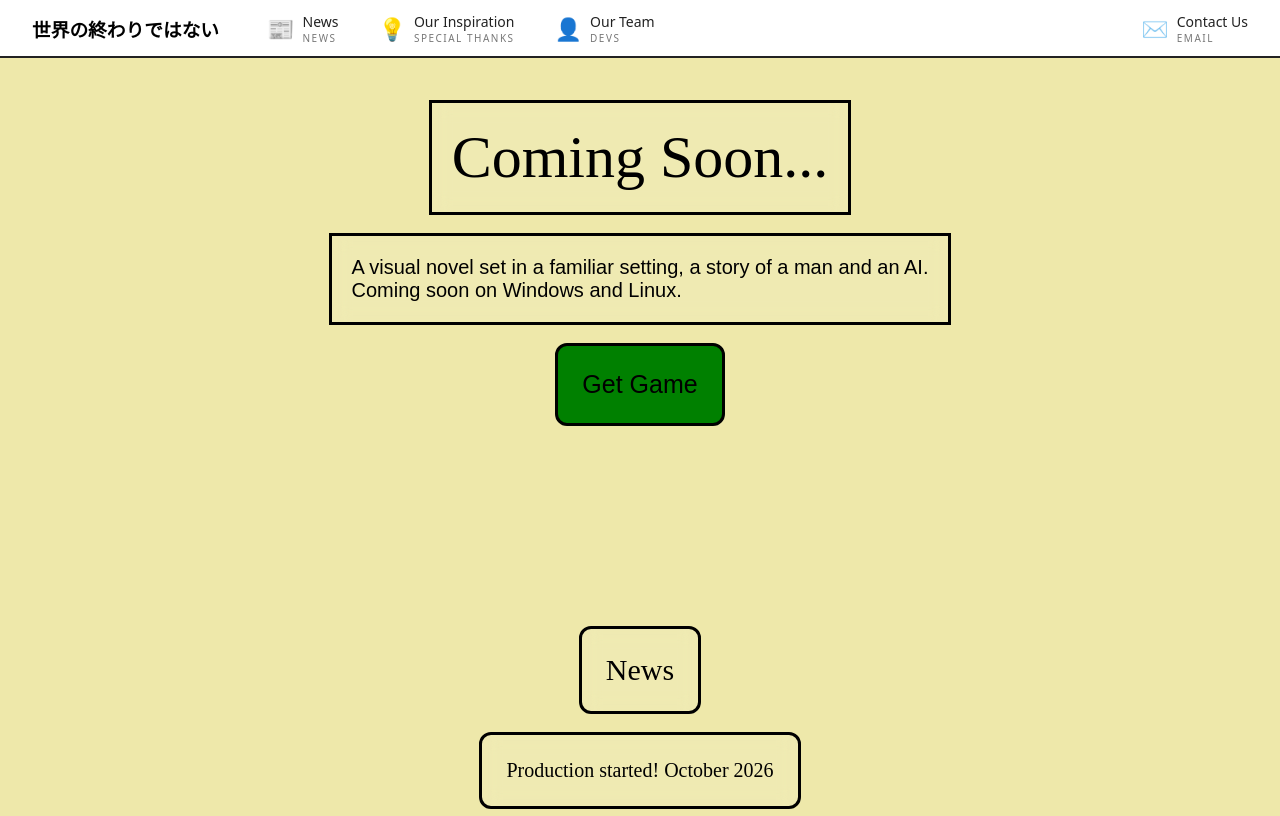
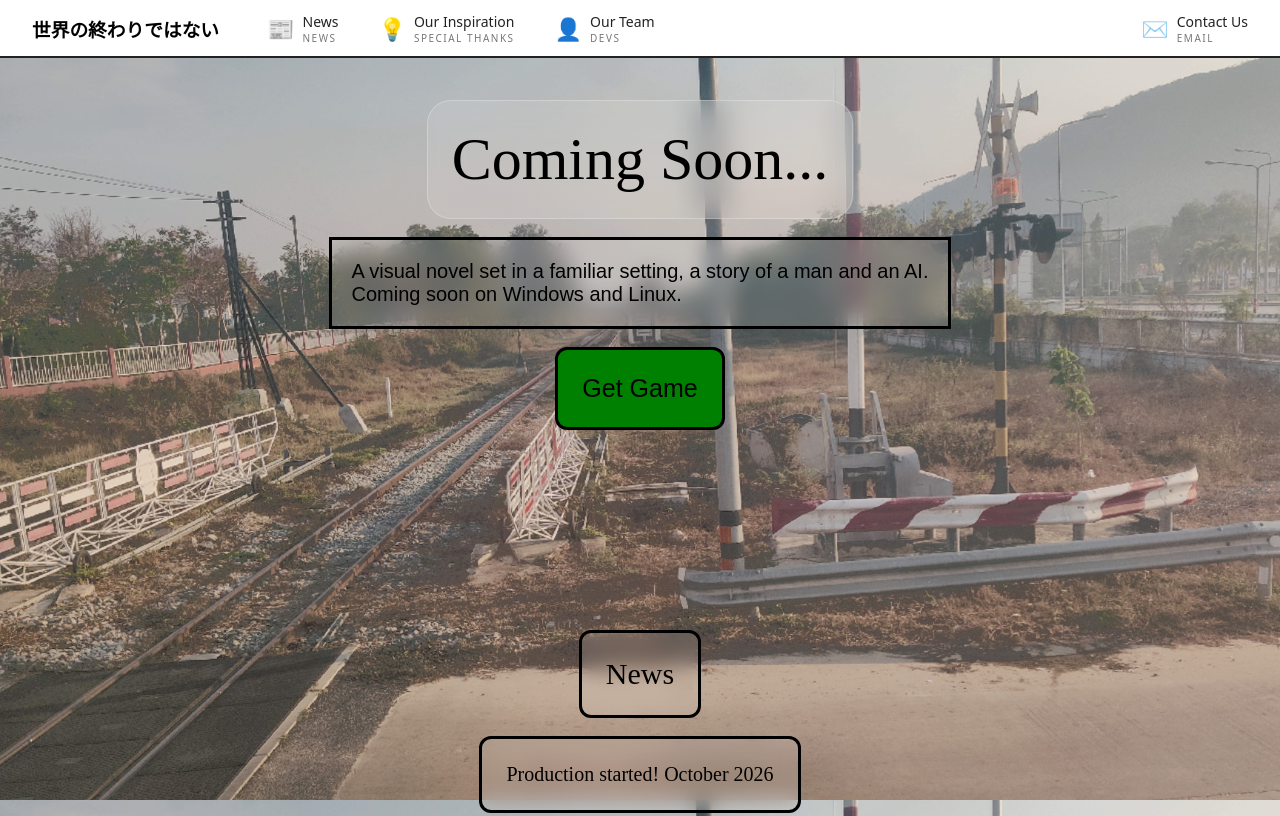
Before and after one commit to RetinolC20H30O/project-theworldisntendingyet, a plain HTML site: page index.html in a window 1280 px wide. Shown: the top 816 px of the page. Drawn offline with Linux system fonts and the light colour scheme.

Commit message:
backdrop and liquid glass

```diff
--- a/index.html
+++ b/index.html
@@ -1,5 +1,5 @@
 <!DOCTYPE html>
-<html lang="en">
+<html lang="en" class="trainbg">
 <head>
     <meta charset="UTF-8">
     <meta name="viewport" content="width=device-width, initial-scale=1.0">
@@ -7,7 +7,7 @@
     <link rel="icon" type="image/jpg" sizes="32x32" href="logo.jpg">
     <link rel="stylesheet" href="style.css">
 </head>
-<body style="background-color: palegoldenrod;">
+<body style="background-color: transparent;">
   <nav id="topbar"> <!--topbar-->
   <h3 lang="ja" href="#top">世界の終わりではない</h3>
   <ul class="menu">
@@ -26,7 +26,7 @@
   </div>
   <main>
     <div style="height: 100px;"></div>
-    <div class="anybox-padding"
+    <div class="fluid-refraction anybox-padding roundedcorner"
          style="font-family:'Times New Roman', Times, serif; font-size: clamp(32px, 9vw, 60px);">
       Coming Soon...
     </div>
--- a/style.css
+++ b/style.css
@@ -1,3 +1,6 @@
+html.trainbg {
+  background: url("train_2.jpg") center / cover no-repeat fixed;
+}
 #preloader {
   position: fixed; inset: 0; z-index: 9999;
   display: flex; flex-direction: column; align-items: center; justify-content: center;
@@ -96,6 +99,15 @@ main {
 #desktop-tip {
   display: none;
 }
+.fluid-refraction {
+  background: rgba(255, 255, 255, 0.12);
+  border-radius: 24px;
+  backdrop-filter: blur(16px) saturate(167%);
+  -webkit-backdrop-filter: blur(16px) saturate(180%);
+  border: 1px solid rgba(255, 255, 255, 0.25);
+  box-shadow: inset 0 1px 1px rgba(255, 255, 255, 0.6), inset 0 -1px -2px rgba(255, 255, 255, 0.15),
+  inset 0 0 12px rgba(255, 255, 255, 0.1), 0 8px 32px rgba(0, 0, 0, 0, 0,15);
+}
 @media (max-width: 600px) {
   #topbar { padding: 0 12px; overflow-x: auto; }
   #topbar h3 { white-space: nowrap; font-size: 14px; }
@@ -105,7 +117,7 @@ main {
   .roundedcorner { padding: 16px; }
 }
 .contact-dialog {
-  border-radius: 12px;
+  border-radius: 24px;
   padding: 24px;
   max-width: min(360px, 88vw);
   border: 2px solid #222;
```
Also changed, not shown: train_2.jpg (added).
